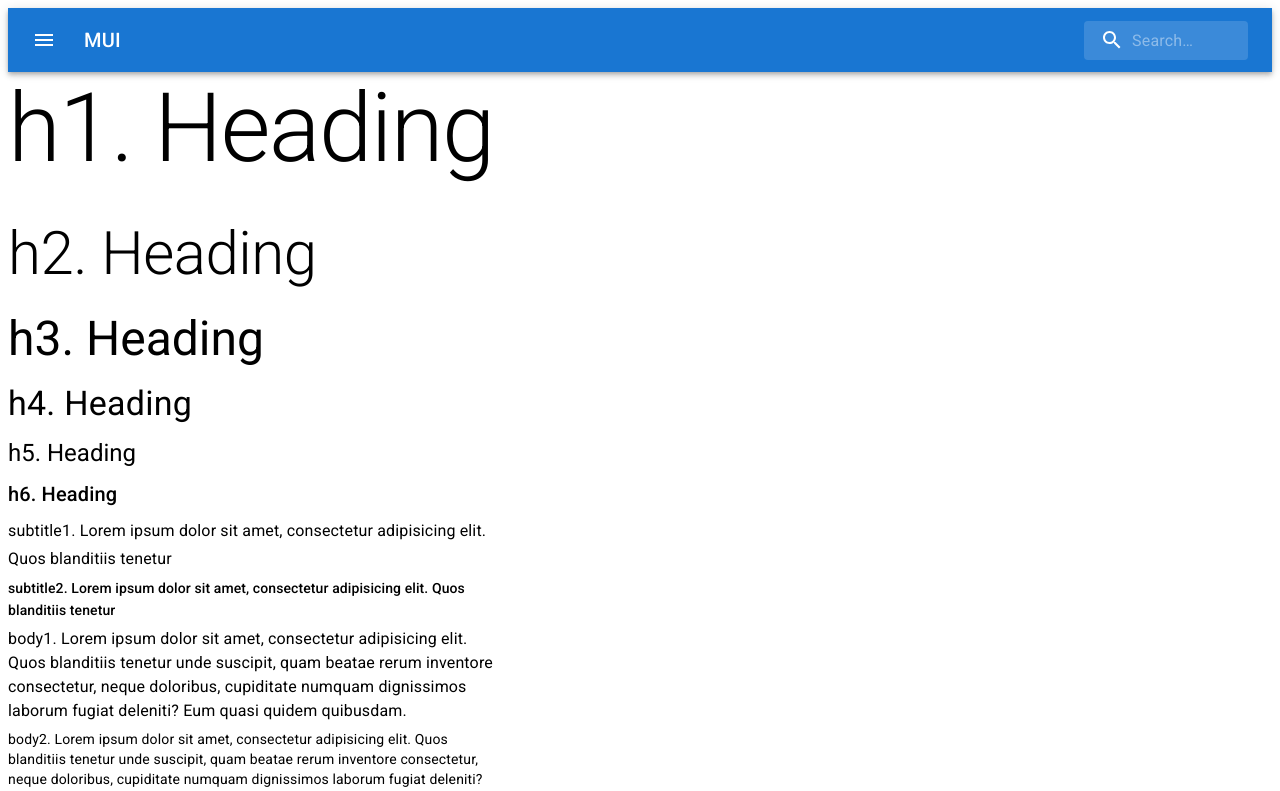
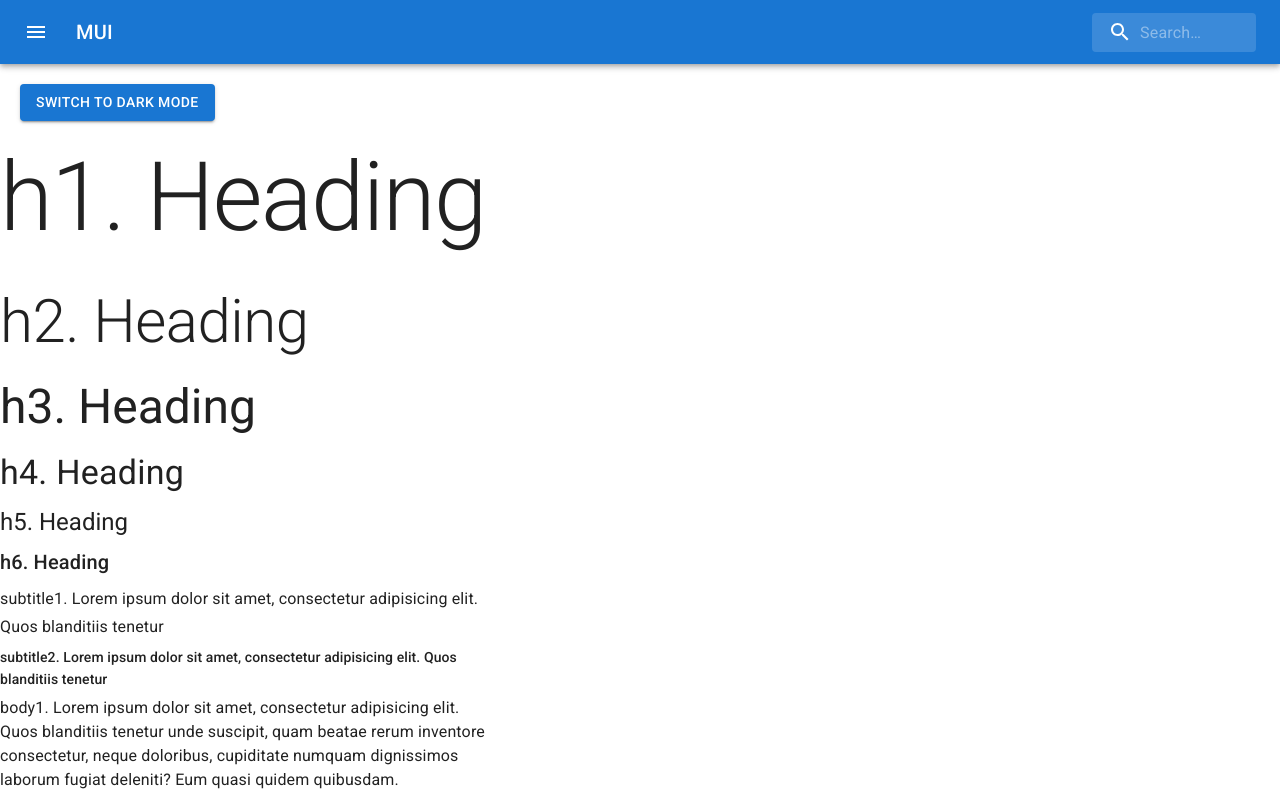
Before and after one commit to zerlix/NextLab, a Next.js app: page / in a window 1280 px wide. Shown: the top 791 px of the page. Built offline with nearby package versions, Linux system fonts and the light colour scheme.

Commit message:
css theme

```diff
--- a/src/app/layout.js
+++ b/src/app/layout.js
@@ -1,22 +1,53 @@
+"use client"
 // These styles apply to every route in the application
 import '@/styles/main.css';
+
+// Fonts
 import '@fontsource/roboto/300.css';
 import '@fontsource/roboto/400.css';
 import '@fontsource/roboto/500.css';
 import '@fontsource/roboto/700.css';
+
+// MUI Components
+import { CssBaseline, Button, ThemeProvider, createTheme } from '@mui/material';
+import { useState, useEffect } from 'react';
+
+// Custom components
 import Navbar from '@/components/Navbar';
-export const metadata = {
-  title: 'Create Next App',
-  description: 'Generated by create next app',
-}
 
 export default function RootLayout({ children }) {
+  // Initialisiere den Modus aus localStorage (falls vorhanden)
+  const savedMode = localStorage.getItem('themeMode') || 'light';
+  const [mode, setMode] = useState(savedMode);
+
+  // Erstelle das MUI-Theme
+  const theme = createTheme({
+    palette: {
+      mode: mode,
+    },
+  });
+
+  // Funktion zum Umschalten des Themas
+  const toggleTheme = () => {
+    const newMode = mode === 'light' ? 'dark' : 'light';
+    setMode(newMode);
+    localStorage.setItem('themeMode', newMode); // Speichert den neuen Modus
+  };
+
   return (
     <html lang="de">
       <body>
-        <Navbar />
-        <main>{children}</main>
+        <ThemeProvider theme={theme}>
+          <CssBaseline /> {/* Setzt das Baseline-Stylesheet für das Theme */}
+          <Navbar />
+          <div style={{ padding: '20px' }}>
+            <Button variant="contained" color="primary" onClick={toggleTheme}>
+              {mode === 'light' ? 'Switch to Dark Mode' : 'Switch to Light Mode'}
+            </Button>
+          </div>
+          <main>{children}</main>
+        </ThemeProvider>
       </body>
     </html>
-  )
+  );
 }
```
